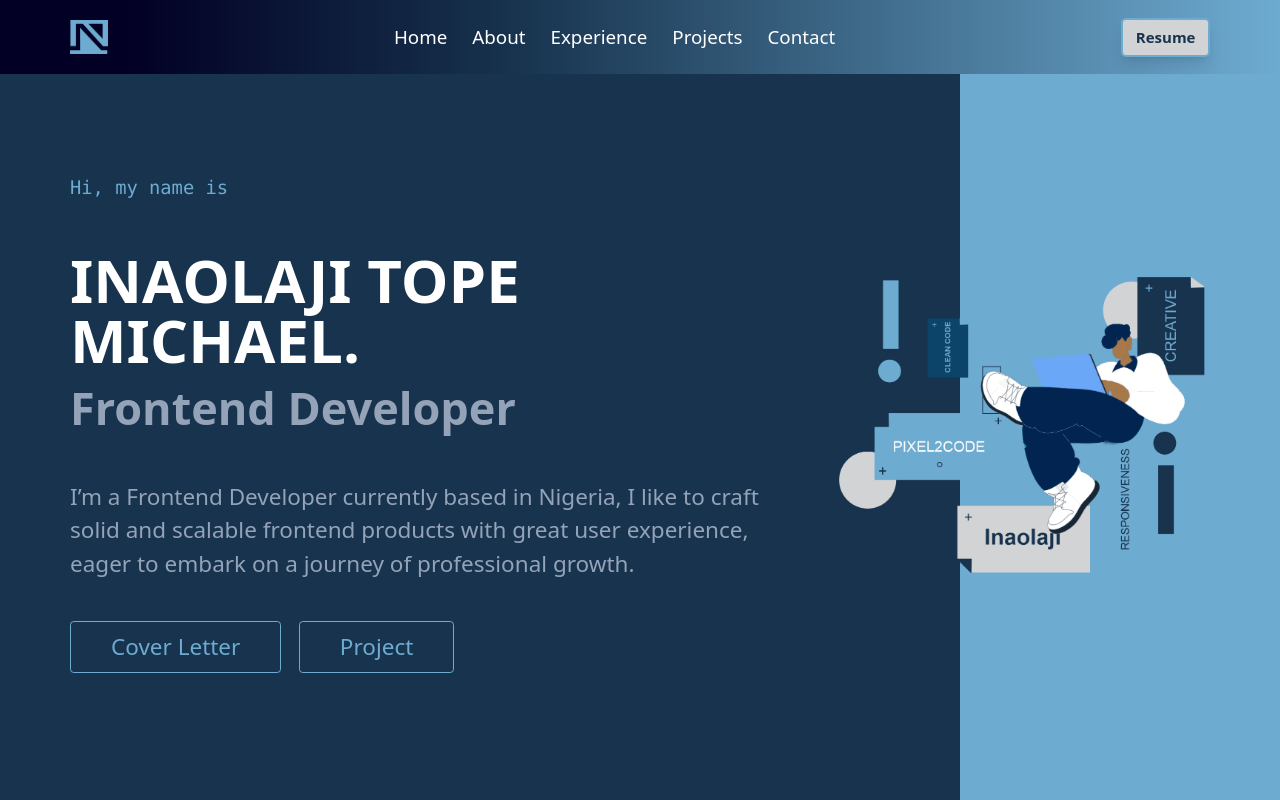
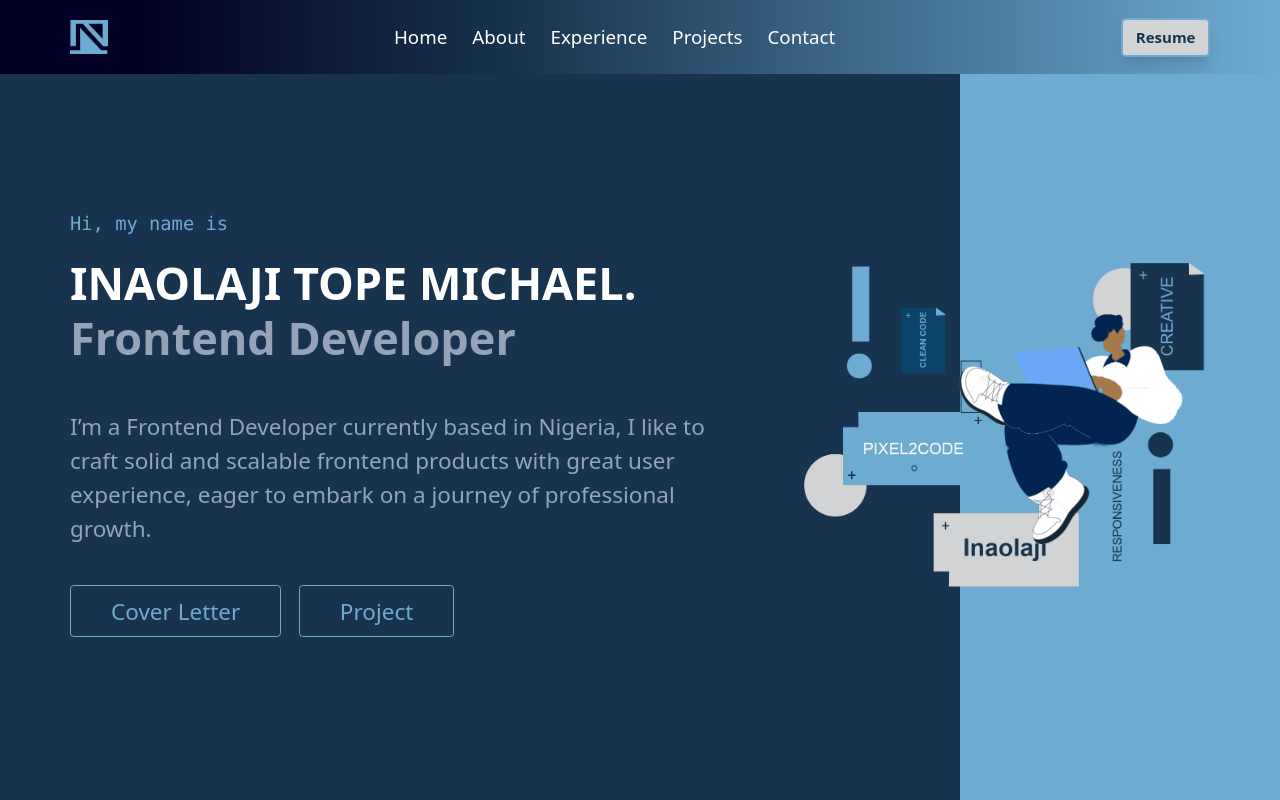
Before and after one commit to BBPIHF/portfolio, a React (Vite) app: page / in a window 1280 px wide. Shown: the top 800 px of the page. Built offline with nearby package versions, Linux system fonts and the light colour scheme.

Commit message:
Home page updated

```diff
--- a/src/Components/Home.jsx
+++ b/src/Components/Home.jsx
@@ -10,7 +10,7 @@ const Home = () => {
       className="section min-h-screen w-full home-bg test flex flex-col lg:flex-row items-center lg:gap-[5rem]  justify-evenly"
     >
       <motion.div
-        className="lg:max-w-[70%] lg:text-left pt-[50px]"
+        className="lg:max-w-[60%] lg:text-left pt-[50px]"
         animate={{
           y: 0,
         }}
@@ -24,7 +24,7 @@ const Home = () => {
         <p className="text-secondary text-3xl md:text-5xl font-mono lg:text-3xl">
           Hi, my name is
         </p>
-        <h1 className="lg:text-8xl md:text-7xl text-[22px] font-bold pt-8 md:pt-20 md:pb-6  text-white">
+        <h1 className="lg:text-7xl md:text-6xl text-[22px] font-bold pt-8 md:pt-10 md:pb-4  text-white">
           INAOLAJI TOPE MICHAEL.
         </h1>
         <h2 className="lg:text-7xl md:text-6xl text-[22px] font-bold text-slate-400">
```
